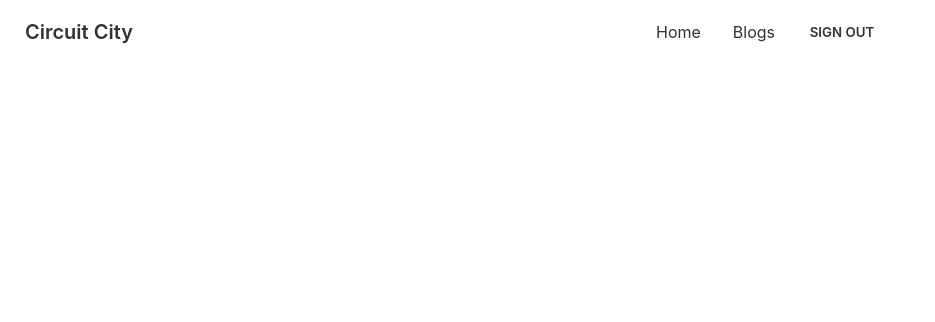
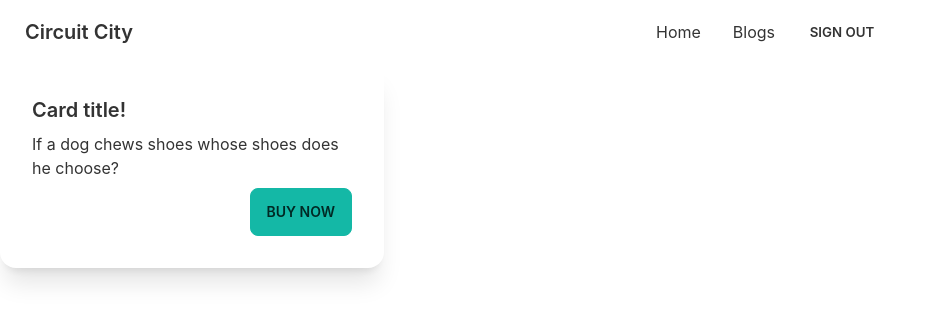
Before and after one commit to Susmoy-Das02/circuit-city, a React (Create React App) app: page /item/1 in a window 1280 px wide. Shown: the top 322 px of the page, without its empty margins (0-935 px from the left). Built offline with nearby package versions, Linux system fonts and the light colour scheme; no server answers; sample sign-in values are in the browser's storage.

Commit message:
data load from server

```diff
--- a/src/Pages/Home/ItemDetails.js
+++ b/src/Pages/Home/ItemDetails.js
@@ -1,11 +1,20 @@
-import React from 'react';
-import {useParams} from 'react-router-dom';
+import React, { useState } from 'react';
+import { useParams } from 'react-router-dom';
 
 const ItemDetails = () => {
-    const{itemId} = useParams();
+    const { itemId } = useParams();
+
+
+
     return (
-        <div>
-
+        <div class="card w-96 bg-base-100 shadow-xl">
+            <div class="card-body">
+                <h2 class="card-title">Card title!</h2>
+                <p>If a dog chews shoes whose shoes does he choose?</p>
+                <div class="card-actions justify-end">
+                    <button class="btn btn-primary">Buy Now</button>
+                </div>
+            </div>
         </div>
     );
 };
--- a/src/Pages/Home/Items.js
+++ b/src/Pages/Home/Items.js
@@ -5,7 +5,7 @@
     const [items, setItems] = useState([]);
 
     useEffect(() =>{
-        fetch('items.json')
+        fetch('http://localhost:5000/items')
         .then(res=> res.json())
         .then(data => setItems(data))
 
```
